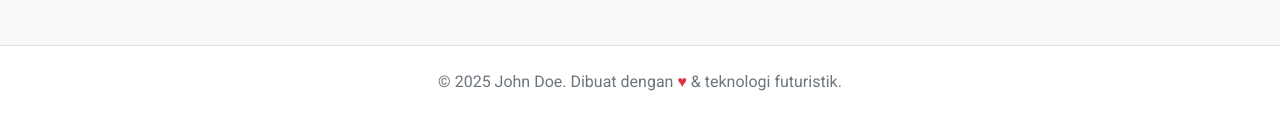
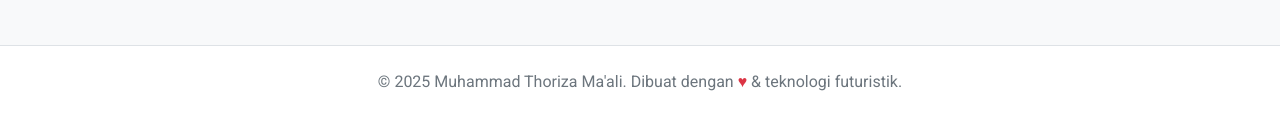
Before and after one commit to rezaasigma/Muhammad-Thoriza-Ma-ali, a plain HTML site: page index.html in a window 1280 px wide. Shown: the part 2182-2312 px from the top of the page. Drawn offline with nearby package versions, Linux system fonts and the light colour scheme.

Commit message:
index.html

```diff
--- a/index.html
+++ b/index.html
@@ -164,7 +164,7 @@
 
     <!-- Footer -->
     <footer class="text-center py-4 bg-white text-secondary border-top">
-      <p>&copy; 2025 John Doe. Dibuat dengan <span class="text-danger">♥</span> & teknologi futuristik.</p>
+      <p>&copy; 2025 Muhammad Thoriza Ma'ali. Dibuat dengan <span class="text-danger">♥</span> & teknologi futuristik.</p>
     </footer>
   </div>
 
```
